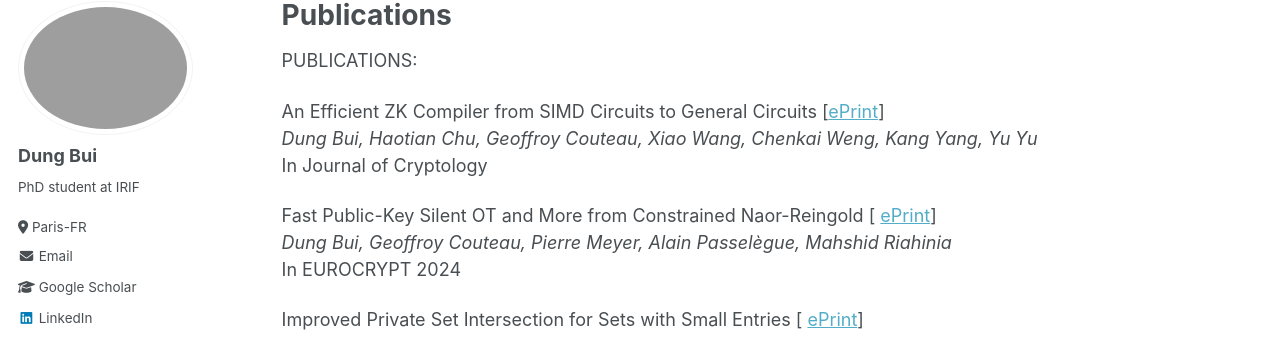
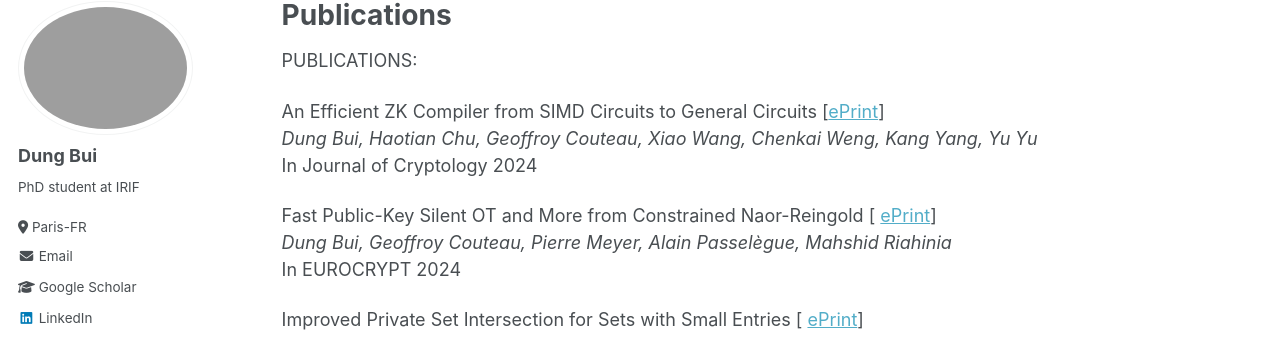
Before and after one commit to dungbui15/dungbui15.github.io, a Jekyll site: the page built from _pages/publications.md, in a window 1280 px wide and 1086 px high. Shown: the part 117-454 px from the top of the window. Built offline with Jekyll 4.4.1, drawn with Linux system fonts in a browser that asks for light colours.

Commit message:
Update publications.md

```diff
--- a/_pages/publications.md
+++ b/_pages/publications.md
@@ -11,7 +11,7 @@ PUBLICATIONS:
 
 An Efficient ZK Compiler from SIMD Circuits to General Circuits [[ePrint](https://eprint.iacr.org/2023/1610)]
 <br> *Dung Bui, Haotian Chu, Geoffroy Couteau, Xiao Wang, Chenkai Weng, Kang Yang, Yu Yu*
-<br> In Journal of Cryptology
+<br> In Journal of Cryptology 2024
 
 Fast Public-Key Silent OT and More from Constrained Naor-Reingold [ [ePrint](https://eprint.iacr.org/2024/178)]
    <br> *Dung Bui, Geoffroy Couteau, Pierre Meyer, Alain Passelègue, Mahshid Riahinia*
```
